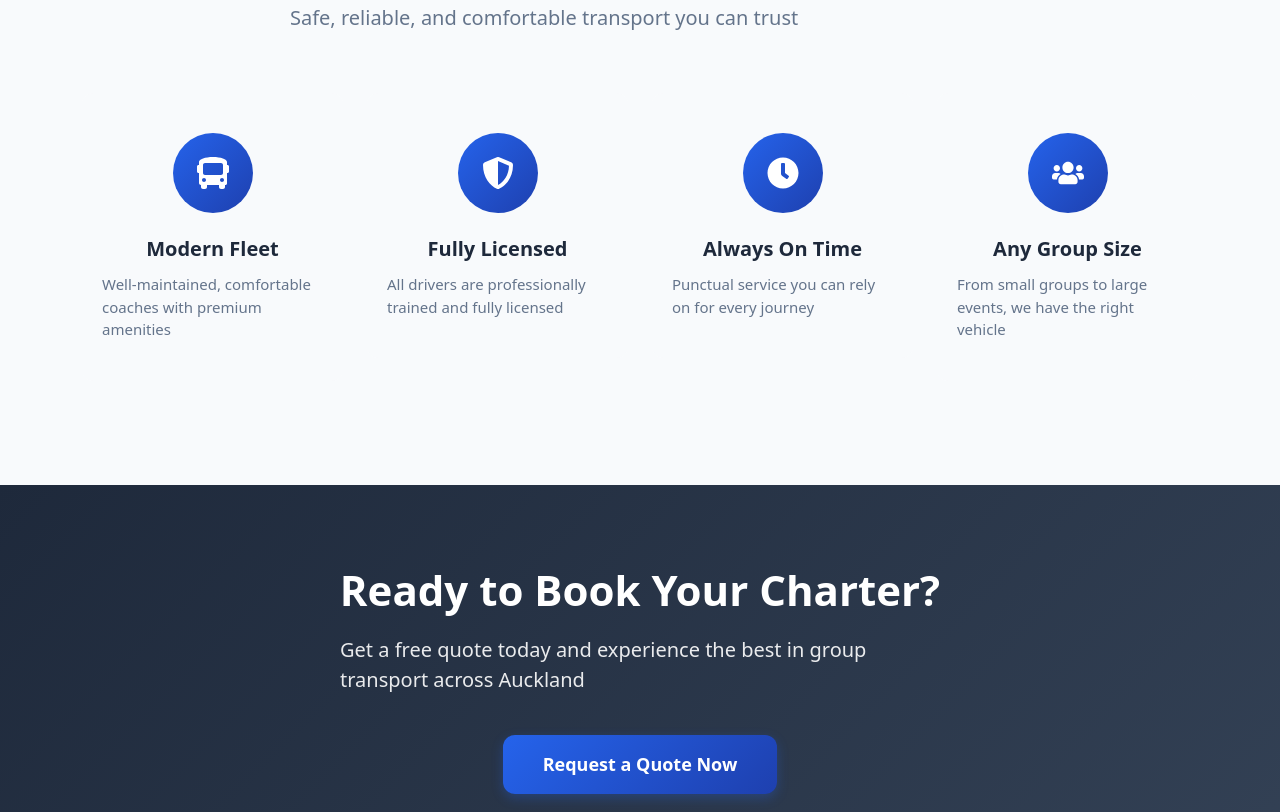
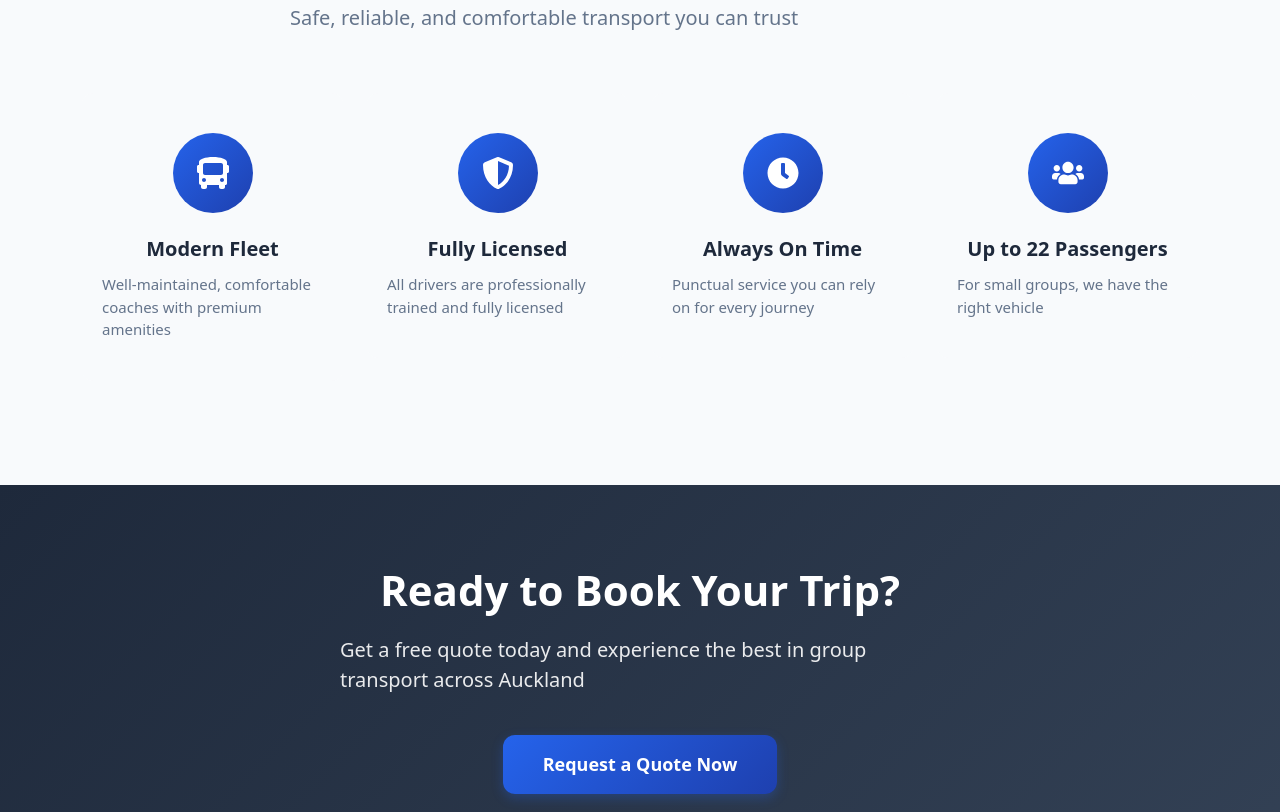
Before and after one commit to pidigodi/Next-Bus, a Gatsby site: page / in a window 1280 px wide. Shown: the part 1936-2748 px from the top of the page. Built offline with nearby package versions, Linux system fonts and the light colour scheme; Gatsby itself is replaced by a stand-in of ours.

Commit message:
Update service descriptions and headings in index.js

```diff
--- a/src/pages/index.js
+++ b/src/pages/index.js
@@ -88,7 +88,7 @@
     { icon: FaBus, title: "Modern Fleet", description: "Well-maintained, comfortable coaches with premium amenities" },
     { icon: FaShieldAlt, title: "Fully Licensed", description: "All drivers are professionally trained and fully licensed" },
     { icon: FaClock, title: "Always On Time", description: "Punctual service you can rely on for every journey" },
-    { icon: FaUsers, title: "Any Group Size", description: "From small groups to large events, we have the right vehicle" },
+    { icon: FaUsers, title: "Up to 22 Passengers", description: "For small groups, we have the right vehicle" },
   ];
 
   return (
@@ -402,7 +402,7 @@
         <section className="section-padding">
           <Container>
             <div style={{ textAlign: "center", marginBottom: "60px" }}>
-              <h2 className="section-title">Our Charter Services</h2>
+              <h2 className="section-title">Our Services</h2>
               <p className="section-subtitle">
                 Professional transport solutions for every occasion across Auckland
               </p>
@@ -458,7 +458,7 @@
         <section className="cta-section">
           <Container>
             <h2 style={{ fontSize: "42px", fontWeight: "700", marginBottom: "20px" }}>
-              Ready to Book Your Charter?
+              Ready to Book Your Trip?
             </h2>
             <p style={{ fontSize: "20px", marginBottom: "40px", opacity: "0.9", maxWidth: "600px", margin: "0 auto 40px" }}>
               Get a free quote today and experience the best in group transport across Auckland
```
